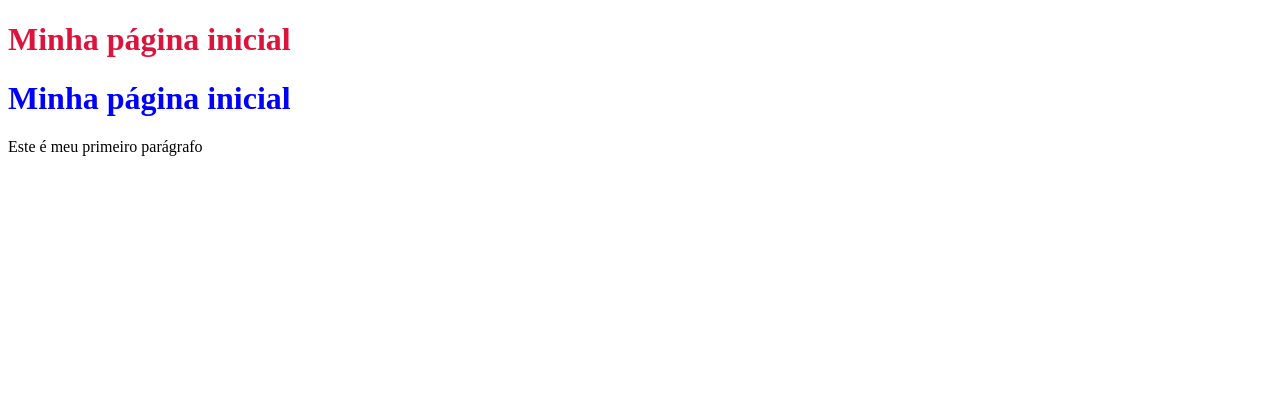
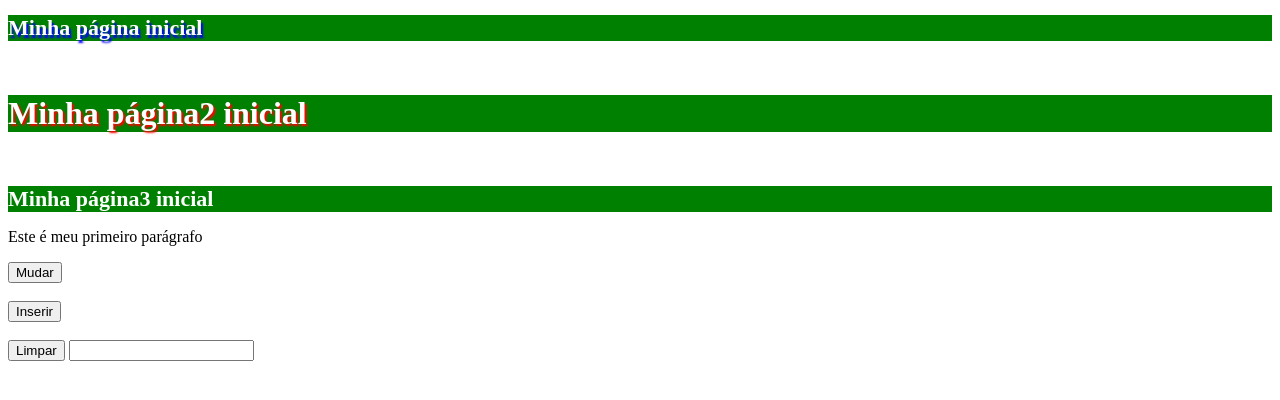
Before and after one commit to acfideliss/aulapw, a plain HTML site: page index.html in a window 1280 px wide. Drawn offline with Linux system fonts and the light colour scheme.

Commit message:
trabalhando css js

```diff
--- a/index.css
+++ b/index.css
@@ -0,0 +1,13 @@
+#bloco {
+    color: blue;
+    text-shadow: 2px 2px 2px red;
+}
+
+.bloco {
+    background-color: green;
+    color: white !important;
+}
+
+.tamFonte {
+    font-size: 22px;
+}
--- a/index.html
+++ b/index.html
@@ -3,18 +3,56 @@
 <head>
     <meta charset="UTF-8">
     <meta name="viewport" content="width=device-width, initial-scale=1.0">
-    <title>Aula HTML</title>
+    <title>Aulas HTML</title>
+    <link rel="stylesheet" href="index.css">
     <style>
-        #bloco {
+        /* #bloco {
             color: blue;
+            text-shadow: 2px 2px 2px red;
         }
+
+        .bloco {
+            background-color: green;
+            color: white !important;
+        }
+
+        .tamFonte {
+            font-size: 22px;
+        } */
     </style>
 </head>
 <body>
     <!-- atributo inline -->
-    <h1 style="color:crimson;"> Minha página inicial</h1>
+    <h1 class="bloco tamFonte" style="color: red; text-shadow: 2px 3px 2px blue;"> Minha página inicial</h1>
     <!-- atributo em bloco -->
-    <h1 id="bloco"> Minha página inicial</h1>
-    <p>Este é meu primeiro parágrafo</p>
+    <br>
+    <h1 class="bloco" id="bloco">Minha página2 inicial</h1>
+    <br>
+    <h1 id="titulo" class="bloco tamFonte">Minha página3 inicial</h1>
+    <p id="mudaTexto">Este é meu primeiro parágrafo</p>
+    <button onclick="mudarTexto() ">Mudar</button><br><br>
+    <button onclick="inserirTexto() ">Inserir</button><br><br>
+    <button onclick="limparTexto() ">Limpar</button>
+    <input type="text" name="texto" id="campo">
 </body>
+
+<script>
+
+ function mudarTexto () {
+     var txt = document.getElementById('titulo').innerHTML
+     console.log(txt)
+    document.getElementById('mudaTexto').innerHTML = txt
+    document.getElementById('mudaTexto').style.color = 'red'
+ }
+
+ function inserirTexto () {
+     var texto = "Ananda Fidelis"
+     document.getElementById('campo').value = texto
+ }
+
+ function limparTexto () {
+    document.getElementById('campo').value = ''
+ }
+
+</script>
 </html>
```
Also changed, not shown: index.js (added).
